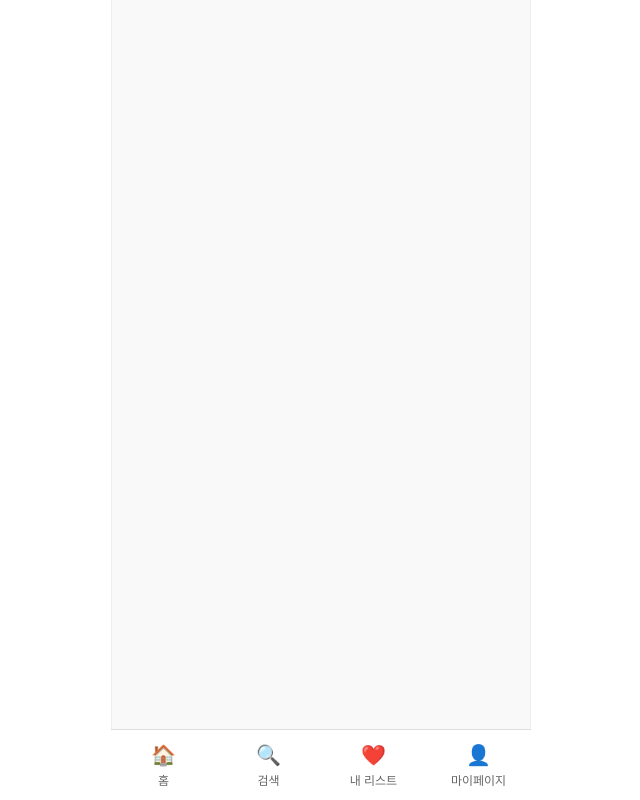
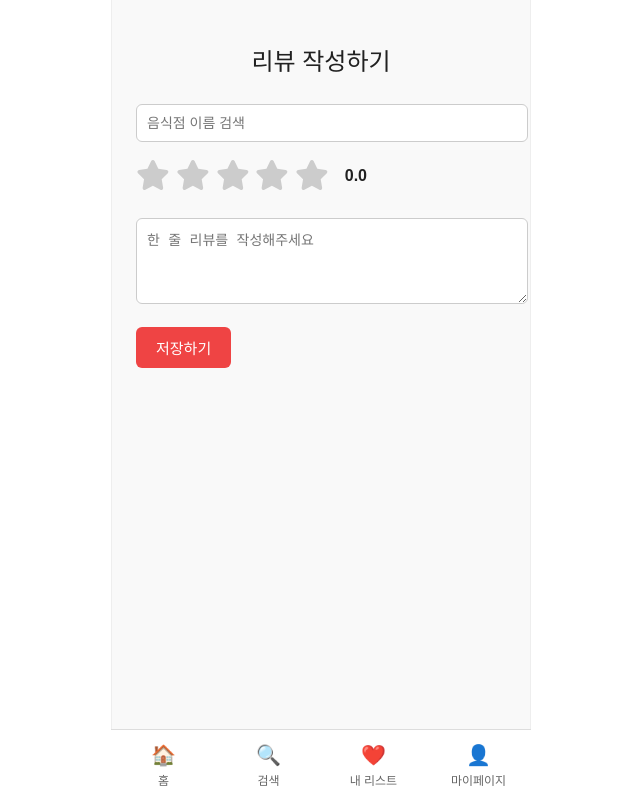
Before and after one commit to Peter-Park95/solo-michelin-frontend, a React (Vite) app: page /add-review in a window 1280 px wide. Shown: the whole page, without its empty margins (319-959 px from the left). Built offline with nearby package versions, Linux system fonts and the light colour scheme.

Commit message:
리뷰 추가하기 페이지 basic(미완성)

```diff
--- a/package.json
+++ b/package.json
@@ -10,6 +10,8 @@
     "preview": "vite preview"
   },
   "dependencies": {
+    "@fortawesome/free-solid-svg-icons": "^6.7.2",
+    "@fortawesome/react-fontawesome": "^0.2.2",
     "axios": "^1.9.0",
     "react": "^19.1.0",
     "react-dom": "^19.1.0",
--- a/src/App.jsx
+++ b/src/App.jsx
@@ -6,6 +6,7 @@ import SearchPage from "./pages/SearchPage";
 import ListPage from "./pages/ListPage";
 import MyPage from "./pages/MyPage";
 import BottomTab from "./components/BottomTab";
+import ReviewAddPage from "./pages/ReviewAddPage";
 
 function App() {
   return (
@@ -17,6 +18,7 @@ function App() {
             <Route path="/search" element={<SearchPage />} />
             <Route path="/list" element={<ListPage />} />
             <Route path="/mypage" element={<MyPage />} />
+            <Route path="/add-review" element={<ReviewAddPage />} />
           </Routes>
           <BottomTab />
         </div>
--- /dev/null
+++ b/src/components/StarRating.css
@@ -0,0 +1,17 @@
+.star-rating-container {
+  display: flex;
+  align-items: center;
+  font-size: 24px;
+  margin-bottom: 16px;
+}
+
+.star-icon-wrapper {
+  cursor: pointer;
+  margin-right: 6px;
+}
+
+.rating-value {
+  font-size: 16px;
+  font-weight: bold;
+  margin-left: 10px;
+}
--- /dev/null
+++ b/src/components/StarRating.jsx
@@ -0,0 +1,51 @@
+// StarRating.jsx
+import React, { useState } from 'react';
+import { FontAwesomeIcon } from '@fortawesome/react-fontawesome';
+import { faStar as fullStar, faStarHalfAlt } from '@fortawesome/free-solid-svg-icons';
+import './StarRating.css';
+
+const StarRating = ({ rating, setRating }) => {
+  const [hover, setHover] = useState(0);
+
+  const getStarIcon = (index) => {
+    const score = hover || rating;
+    if (score >= index + 1) return fullStar;
+    if (score >= index + 0.5) return faStarHalfAlt;
+    return fullStar;
+  };
+
+  const getColor = (index) => {
+    const score = hover || rating;
+    return score >= index + 0.5 ? 'gold' : '#ccc';
+  };
+
+  const handleClick = (e, index) => {
+    const { left, width } = e.currentTarget.getBoundingClientRect();
+    const x = e.clientX - left;
+    const clickedValue = x < width / 2 ? index + 0.5 : index + 1;
+    setRating(clickedValue);
+  };
+
+  return (
+    <div className="star-rating-container">
+      {[0, 1, 2, 3, 4].map((index) => (
+        <div
+          key={index}
+          className="star-icon-wrapper"
+          onClick={(e) => handleClick(e, index)}
+          onMouseMove={(e) => handleClick(e, index)}
+          onMouseLeave={() => setHover(0)}
+        >
+          <FontAwesomeIcon
+            icon={getStarIcon(index)}
+            color={getColor(index)}
+            size="lg"
+          />
+        </div>
+      ))}
+      <span className="rating-value">{(hover || rating).toFixed(1)}</span>
+    </div>
+  );
+};
+
+export default StarRating;
--- a/src/pages/ListPage.jsx
+++ b/src/pages/ListPage.jsx
@@ -1,9 +1,11 @@
 import React, { useEffect, useState } from "react";
+import { useNavigate } from "react-router-dom"; // ✅ 추가
 import { getMyReviews } from "../api/review";
 import "./ListPage.css";
 
 function ListPage() {
   const [reviews, setReviews] = useState([]);
+  const navigate = useNavigate(); // ✅ 추가
   const userId = 5; // 예시 유저 ID
 
   useEffect(() => {
@@ -44,7 +46,12 @@ function ListPage() {
       </div>
 
       <div className="add-button-wrapper">
-        <button className="add-button">추가하기</button>
+        <button
+          className="add-button"
+          onClick={() => navigate("/add-review")} // ✅ 여기 핵심
+        >
+          추가하기
+        </button>
       </div>
     </div>
   );
--- /dev/null
+++ b/src/pages/ReviewAddPage.css
@@ -0,0 +1,48 @@
+.review-page {
+  max-width: 600px;
+  margin: 0 auto;
+  padding: 24px;
+  font-family: "Pretendard", sans-serif;
+}
+
+.review-page h2 {
+  font-size: 24px;
+  font-weight: bold;
+  margin-bottom: 16px;
+  text-align: center;
+}
+
+.review-page input[type="text"],
+.review-page textarea {
+  width: 100%;
+  padding: 10px;
+  margin-top: 8px;
+  margin-bottom: 16px;
+  border: 1px solid #ccc;
+  border-radius: 6px;
+  font-size: 14px;
+}
+
+.star-rating {
+  font-size: 28px;
+  margin-bottom: 16px;
+}
+
+.star-rating span {
+  cursor: pointer;
+  margin-right: 2px;
+}
+
+.review-page button {
+  background-color: #ef4444;
+  color: white;
+  border: none;
+  padding: 10px 20px;
+  border-radius: 6px;
+  font-size: 15px;
+  cursor: pointer;
+}
+
+.review-page button:hover {
+  background-color: #dc2626;
+}
--- /dev/null
+++ b/src/pages/ReviewAddPage.jsx
@@ -0,0 +1,98 @@
+import React, { useState, useEffect } from 'react';
+import axios from 'axios';
+import StarRating from '../components/StarRating'; // 별도 컴포넌트로 분리했다고 가정
+import './ReviewAddPage.css';
+
+function ReviewAddPage() {
+  const [search, setSearch] = useState('');
+  const [restaurantList, setRestaurantList] = useState([]);
+  const [selectedRestaurant, setSelectedRestaurant] = useState(null);
+  const [rating, setRating] = useState(0);
+  const [comment, setComment] = useState('');
+
+  // 음식점 검색 API 호출
+  useEffect(() => {
+    const fetchRestaurants = async () => {
+      if (search.length < 3) return;
+      try {
+        const res = await axios.get(`/api/restaurants?query=${search}`);
+        setRestaurantList(res.data);
+      } catch (error) {
+        console.error('검색 실패:', error);
+      }
+    };
+
+    fetchRestaurants();
+  }, [search]);
+
+  const handleSubmit = async (e) => {
+    e.preventDefault();
+    if (!selectedRestaurant || rating === 0) {
+      alert('음식점 선택과 별점 입력은 필수입니다!');
+      return;
+    }
+
+    try {
+      await axios.post('/api/reviews', {
+        restaurantId: selectedRestaurant.id,
+        rating,
+        comment,
+      });
+      alert('리뷰가 저장되었습니다!');
+      // TODO: navigate('/list') 등으로 돌아가기
+    } catch (error) {
+      console.error('리뷰 저장 실패:', error);
+      alert('리뷰 저장 중 오류가 발생했습니다.');
+    }
+  };
+
+  return (
+    <div className="review-page">
+      <h2>리뷰 작성하기</h2>
+
+      <input
+        type="text"
+        placeholder="음식점 이름 검색"
+        value={search}
+        onChange={(e) => setSearch(e.target.value)}
+      />
+
+      {search.length >= 2 && (
+        <ul className="border mt-2 max-h-40 overflow-y-auto">
+          {restaurantList.map((r) => (
+            <li
+              key={r.id}
+              onClick={() => {
+                setSelectedRestaurant(r);
+                setSearch(r.name);
+                setRestaurantList([]);
+              }}
+              className="p-2 cursor-pointer hover:bg-gray-100"
+            >
+              {r.name}
+            </li>
+          ))}
+        </ul>
+      )}
+
+      {selectedRestaurant && (
+        <p className="mt-2 font-semibold">선택된 음식점: {selectedRestaurant.name}</p>
+      )}
+
+      <div className="star-rating">
+        <StarRating rating={rating} setRating={setRating} />
+      </div>
+
+      <textarea
+        placeholder="한 줄 리뷰를 작성해주세요"
+        value={comment}
+        onChange={(e) => setComment(e.target.value)}
+        rows={4}
+      />
+
+      <button onClick={handleSubmit}>저장하기</button>
+    </div>
+  );
+}
+
+export default ReviewAddPage;
```
Also changed, not shown: 1 other file (tests, documents, lock files or other folders).
